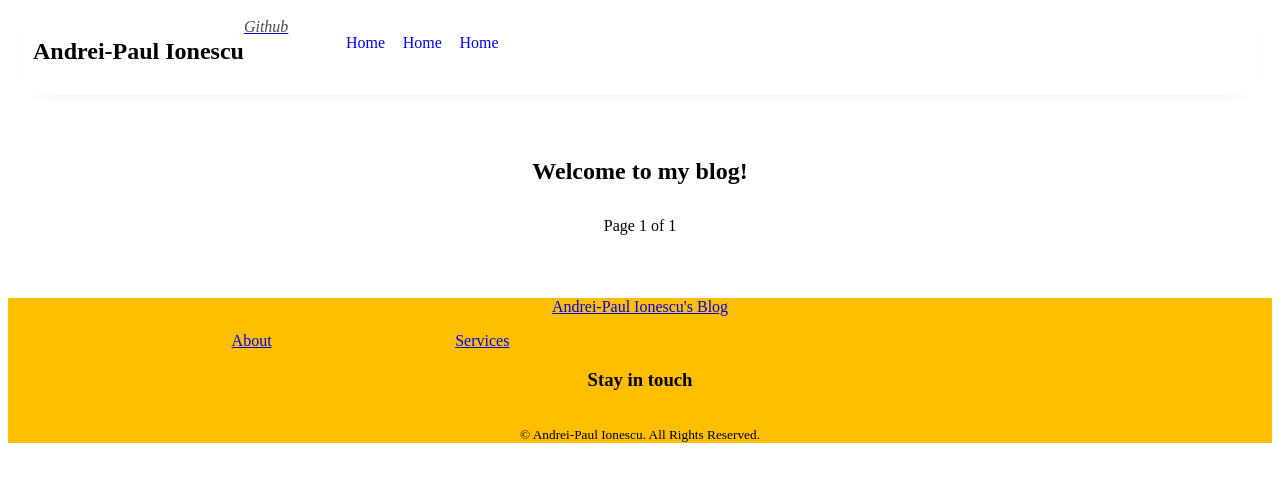
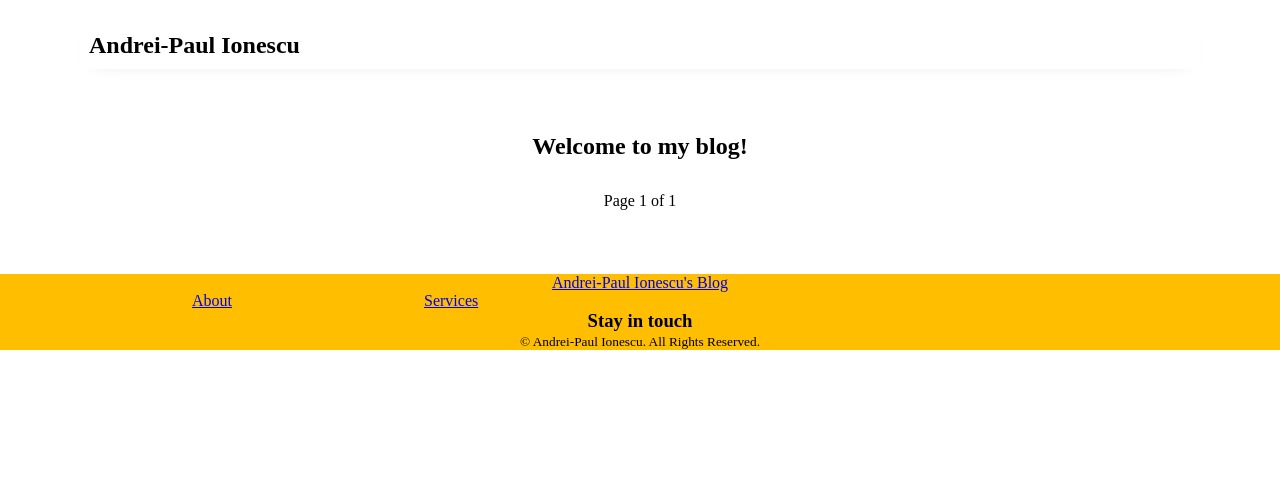
Before and after one commit to StonedHesus/personal-blog, a Django app: page /blog/ in a window 1280 px wide. Shown: the top 482 px of the page. Run offline with Django 4.2, Linux system fonts and the light colour scheme; data that the repository does not hold is empty.

Commit message:
Fixed the layout and commenced working on the navbar.

```diff
--- a/blog/static/blog/css/base.css
+++ b/blog/static/blog/css/base.css
@@ -2,6 +2,8 @@
 
     -webkit-box-sizing: border-box;
     box-sizing: border-box;
+    margin: 0;
+    padding: 0;
 }
 
 div{
@@ -13,12 +15,13 @@ div{
 
     padding-right: 15px;
     padding-left: 15px;
-    margin-left: auto;
-    margin-right: auto;
+    margin-left: 5%;
+    margin-right: 5%;
 }
 
 .custom-navbar-light {
 
+    margin-top: 2%;
     background: #fff!important;
     z-index: 3;
     padding: 10px 10px;
@@ -41,17 +44,24 @@ div{
 }
 }
 
+.navbar-brand:hover{
+
+    color: #FFBF00;
+}
+
 .mb-0, .my-0 {
     margin-bottom: 0!important;
 }
 
 .d-flex {
+
     display: -webkit-box!important;
     display: -ms-flexbox!important;
     display: flex!important;
 }
 
 p {
+
     display: block;
     margin-block-start: 1em;
     margin-block-end: 1em;
@@ -62,22 +72,30 @@ p {
 }
 
 .social-media p a span {
+
+    width: 40px;
+    height: 40px;
+    border-radius: 50%;
+    margin-right: 4px;
     color: #4d4d4d;
 }
 
 .justify-content-center {
+
     -webkit-box-pack: center!important;
     -ms-flex-pack: center!important;
     justify-content: center!important;
 }
 
 .align-items-center {
+
     -webkit-box-align: center!important;
     -ms-flex-align: center!important;
     align-items: center!important;
 }
 
 .navbar>.container, .navbar>.container-fluid {
+
     display: -webkit-box;
     display: -ms-flexbox;
     display: flex;
@@ -107,3 +125,24 @@ li{
 
     text-decoration:none;
 }
+
+.sr-only{
+
+    position: absolute;
+    width: 1px;
+    height: 1px;
+    padding: 0;
+    overflow: hidden;
+    clip: rect(0,0,0,0);
+    white-space: nowrap;
+    border: 0;
+}
+
+@media (min-width: 992px){
+
+    .order-lg-last {
+        -webkit-box-ordinal-group: 14;
+        -ms-flex-order: 13;
+        order: 13;
+    }
+}
--- a/blog/static/blog/css/posts.css
+++ b/blog/static/blog/css/posts.css
@@ -24,6 +24,7 @@
 
     box-shadow: rgba(0, 0, 0, 0.05) 0px 6px 24px 0px, rgba(0, 0, 0, 0.08) 0px 0px 0px 1px;
     border: #4d4d4d;
+    margin-top: 3%;
     margin-left: 15%!important;
     margin-right: 15%!important;
     background: #ffffff!important;
--- a/blog/templates/blog/base.html
+++ b/blog/templates/blog/base.html
@@ -18,27 +18,14 @@
 
         <div class="social-media order-lg-last">
             <p class="mb-0 d-flex">
-                <a href="#" class="d-flex align-items-center justify-content-center">
-                    <span class="fa fa-github">
-                        <i class="sr-only">Github</i>
-                    </span>
-                </a>
+                <a href="https://github.com/StonedHesus"
+                   class="d-flex align-items-center justify-content-center"><i class="fab fa-github sr-only"></i></a>
+                <a href="https://www.linkedin.com/in/andrei-paul-ionescu-545a3b200/"
+                   class="d-flex align-items-center justify-content-center"><i class="fab fa-linkedin"></i></a>
+                <a href="#" class="d-flex align-items-center justify-content-center"><i class="fab fa-instagram"></i></a>
             </p>
         </div>
 
-        <div class="collapse navbar-collapse">
-            <ul class="navbar-nav ml-auto mr-md-3">
-                <li class="navbar-item">
-                    <a href="#" class="navbar-link">Home</a>
-                </li>
-                <li class="navbar-item">
-                    <a href="#" class="navbar-link">Home</a>
-                </li>
-                <li class="navbar-item">
-                    <a href="#" class="navbar-link">Home</a>
-                </li>
-            </ul>
-        </div>
     </nav>
 </div>
 
```
